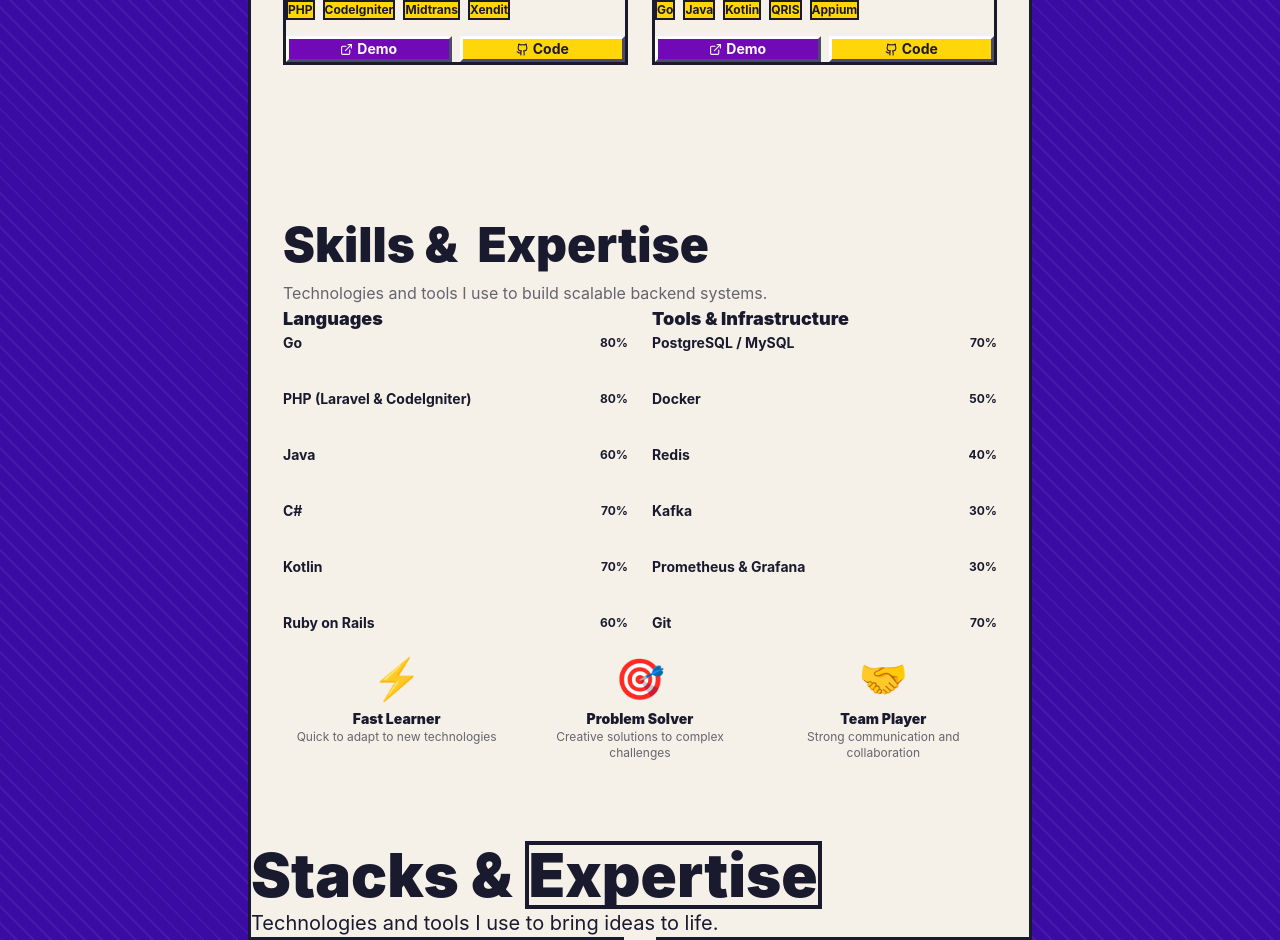
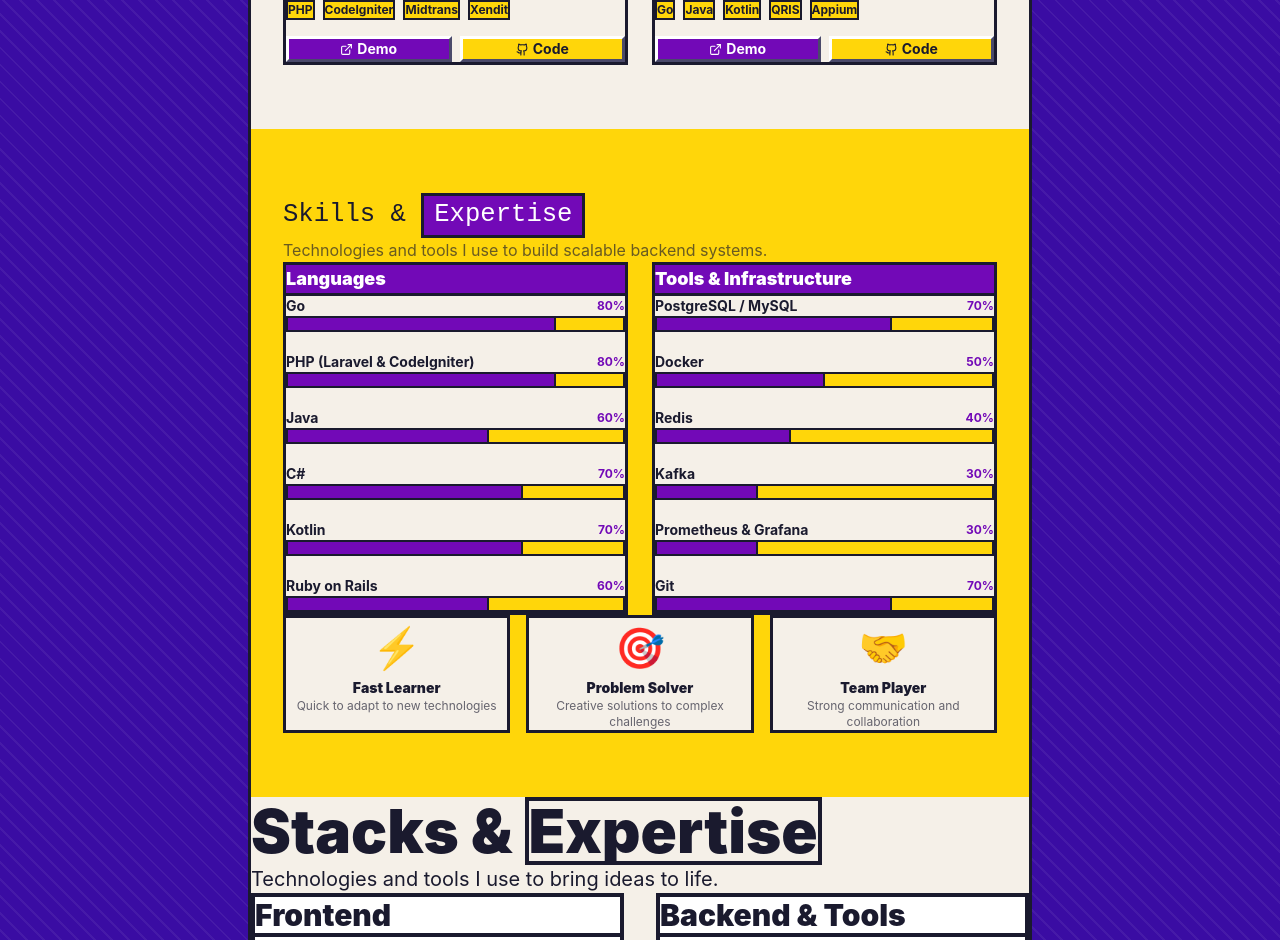
Before and after one commit to chillman2101/portofolio-web, a React (Vite) app: page / in a window 1280 px wide. Shown: the part 1860-2800 px from the top of the page. Built offline with nearby package versions, Linux system fonts and the light colour scheme.

Commit message:
Restyle Skills section with retro 90s visual system

```diff
--- a/src/components/Skills.jsx
+++ b/src/components/Skills.jsx
@@ -32,25 +32,24 @@ const badges = [
 ];
 
 const Skills = () => (
-  <section id="skills" style={{ backgroundColor: "var(--blue-light)", padding: "80px 0" }}>
+  <section id="skills" style={{ backgroundColor: "var(--retro-yellow)", padding: "64px 0" }}>
     <Container>
       <div className="mb-12">
-        <h2 className="font-black mb-3" style={{ fontSize: "clamp(2rem, 4vw, 3rem)", color: "var(--dark)" }}>
+        <h2 className="retro-heading mb-3" style={{ fontSize: "clamp(1.1rem, 3vw, 1.6rem)", color: "var(--retro-black)" }}>
           Skills &{" "}
           <span
             style={{
-              backgroundColor: "var(--blue)",
-              color: "var(--white)",
+              backgroundColor: "var(--retro-purple)",
+              color: "#ffffff",
               padding: "0 10px",
-              border: "3px solid var(--dark)",
-              boxShadow: "4px 4px 0 var(--dark)",
+              border: "3px solid var(--retro-black)",
               display: "inline-block",
             }}
           >
             Expertise
           </span>
         </h2>
-        <p className="text-base" style={{ color: "var(--dark)", opacity: 0.65 }}>
+        <p className="text-base" style={{ color: "var(--retro-black)", opacity: 0.65 }}>
           Technologies and tools I use to build scalable backend systems.
         </p>
       </div>
@@ -60,41 +59,40 @@ const Skills = () => (
           <div
             key={i}
             style={{
-              backgroundColor: "var(--white)",
-              border: "3px solid var(--dark)",
-              boxShadow: "6px 6px 0 var(--dark)",
+              backgroundColor: "var(--retro-center-bg)",
+              border: "3px solid var(--retro-black)",
             }}
           >
             <div
               className="px-6 py-4"
               style={{
-                backgroundColor: "var(--blue)",
-                borderBottom: "3px solid var(--dark)",
+                backgroundColor: "var(--retro-purple)",
+                borderBottom: "3px solid var(--retro-black)",
               }}
             >
-              <h3 className="font-black text-lg" style={{ color: "var(--white)" }}>{cat.category}</h3>
+              <h3 className="font-black text-lg" style={{ color: "#ffffff" }}>{cat.category}</h3>
             </div>
 
             <div className="p-6 flex flex-col gap-5">
               {cat.skills.map((skill, j) => (
                 <div key={j}>
                   <div className="flex justify-between items-center mb-2">
-                    <span className="font-bold text-sm" style={{ color: "var(--dark)" }}>{skill.name}</span>
-                    <span className="font-bold text-xs" style={{ color: "var(--blue)" }}>{skill.level}%</span>
+                    <span className="font-bold text-sm" style={{ color: "var(--retro-black)" }}>{skill.name}</span>
+                    <span className="font-bold text-xs" style={{ color: "var(--retro-purple)" }}>{skill.level}%</span>
                   </div>
                   <div
                     className="w-full h-4 relative"
                     style={{
-                      backgroundColor: "var(--blue-light)",
-                      border: "2px solid var(--dark)",
+                      backgroundColor: "var(--retro-yellow)",
+                      border: "2px solid var(--retro-black)",
                     }}
                   >
                     <div
                       style={{
                         width: `${skill.level}%`,
                         height: "100%",
-                        backgroundColor: "var(--blue)",
-                        borderRight: skill.level < 100 ? "2px solid var(--dark)" : "none",
+                        backgroundColor: "var(--retro-purple)",
+                        borderRight: skill.level < 100 ? "2px solid var(--retro-black)" : "none",
                         transition: "width 0.5s ease",
                       }}
                     />
@@ -112,14 +110,13 @@ const Skills = () => (
             key={i}
             className="text-center p-6"
             style={{
-              backgroundColor: "var(--white)",
-              border: "3px solid var(--dark)",
-              boxShadow: "4px 4px 0 var(--dark)",
+              backgroundColor: "var(--retro-center-bg)",
+              border: "3px solid var(--retro-black)",
             }}
           >
             <div style={{ fontSize: "2.5rem" }} className="mb-3">{b.emoji}</div>
-            <h4 className="font-black text-sm mb-1" style={{ color: "var(--dark)" }}>{b.title}</h4>
-            <p className="text-xs" style={{ color: "var(--dark)", opacity: 0.65 }}>{b.desc}</p>
+            <h4 className="font-black text-sm mb-1" style={{ color: "var(--retro-black)" }}>{b.title}</h4>
+            <p className="text-xs" style={{ color: "var(--retro-black)", opacity: 0.65 }}>{b.desc}</p>
           </div>
         ))}
       </div>
```
